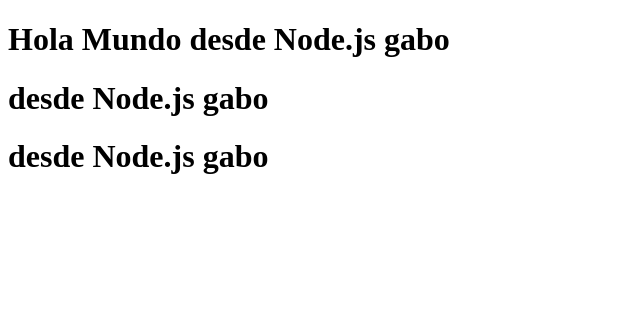
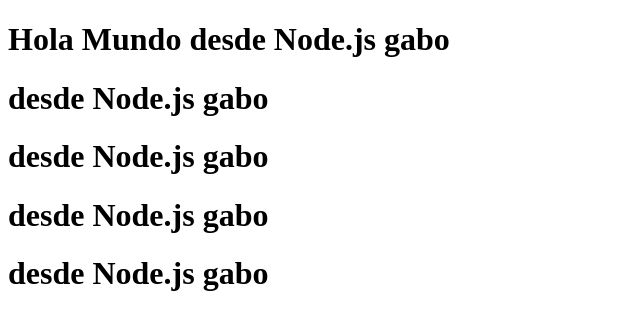
Before and after one commit to gabriel9818/aws-action, a website: page index.html in a window 1280 px wide. Shown: the whole page, without its empty margins (0-640 px from the left). Drawn offline with Linux system fonts and the light colour scheme.

Commit message:
feat: :ambulance: refactor

```diff
--- a/index.html
+++ b/index.html
@@ -9,5 +9,7 @@
     <h1>Hola Mundo desde Node.js gabo</h1>
     <h1> desde Node.js gabo</h1>
     <h1> desde Node.js gabo</h1>
+    <h1> desde Node.js gabo</h1>
+    <h1> desde Node.js gabo</h1>
 </body>
 </html>
```
Also changed, not shown: .github/workflows/deploy.yml.
